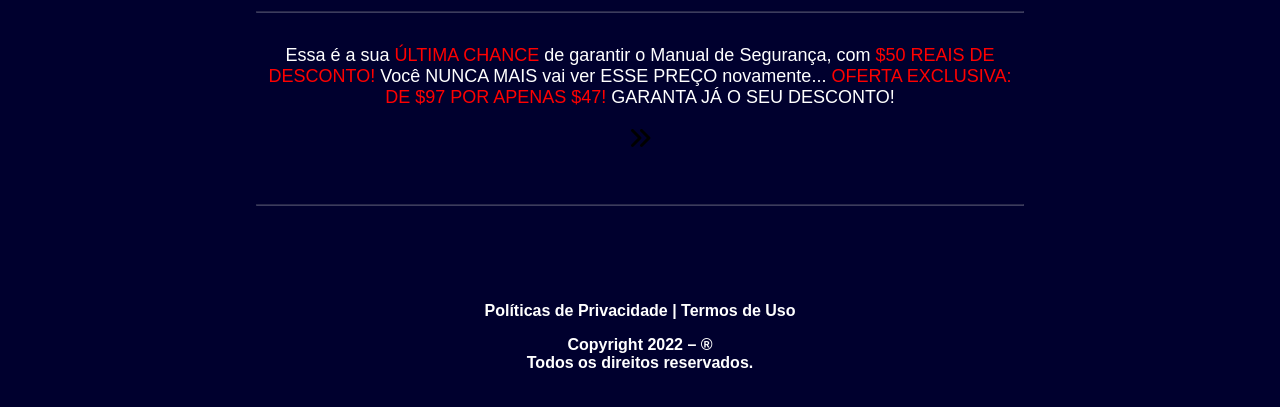
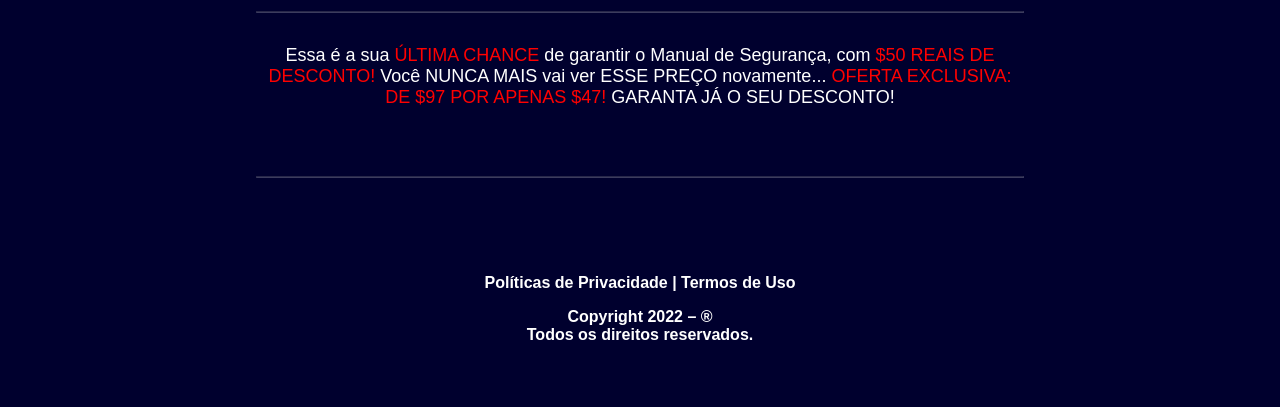
Before and after one commit to PedroLuizRocha/multiplicandorenda.com, a plain HTML site: page downsell/index.html in a window 1280 px wide. Shown: the part 225-632 px from the top of the page. Drawn offline with Linux system fonts and the light colour scheme; no server answers.

Commit message:
Update index.html

```diff
--- a/downsell/index.html
+++ b/downsell/index.html
@@ -30,7 +30,6 @@ GARANTA JÁ O SEU DESCONTO!</p></div>
     <center>
       <div id="evermart-upsell-button-div" primary-color="#28a745"></div>
 <script src="https://checkout-prd-api.mycheckout.com.br/api/v1/upsell/upsell.min.js"></script>
-          <svg height="24" width="24" fill="" xmlns="http://www.w3.org/2000/svg" viewBox="0 0 448 512">
             <!--! Font Awesome Pro 6.1.0 by @fontawesome - https://fontawesome.com License - https://fontawesome.com/license (Commercial License) Copyright 2022 Fonticons, Inc. -->
             <path
               d="M246.6 233.4l-160-160c-12.5-12.5-32.75-12.5-45.25 0s-12.5 32.75 0 45.25L178.8 256l-137.4 137.4c-12.5 12.5-12.5 32.75 0 45.25C47.63 444.9 55.81 448 64 448s16.38-3.125 22.62-9.375l160-160C259.1 266.1 259.1 245.9 246.6 233.4zM438.6 233.4l-160-160c-12.5-12.5-32.75-12.5-45.25 0s-12.5 32.75 0 45.25L370.8 256l-137.4 137.4c-12.5 12.5-12.5 32.75 0 45.25C239.6 444.9 247.8 448 256 448s16.38-3.125 22.62-9.375l160-160C451.1 266.1 451.1 245.9 438.6 233.4z" />
```
